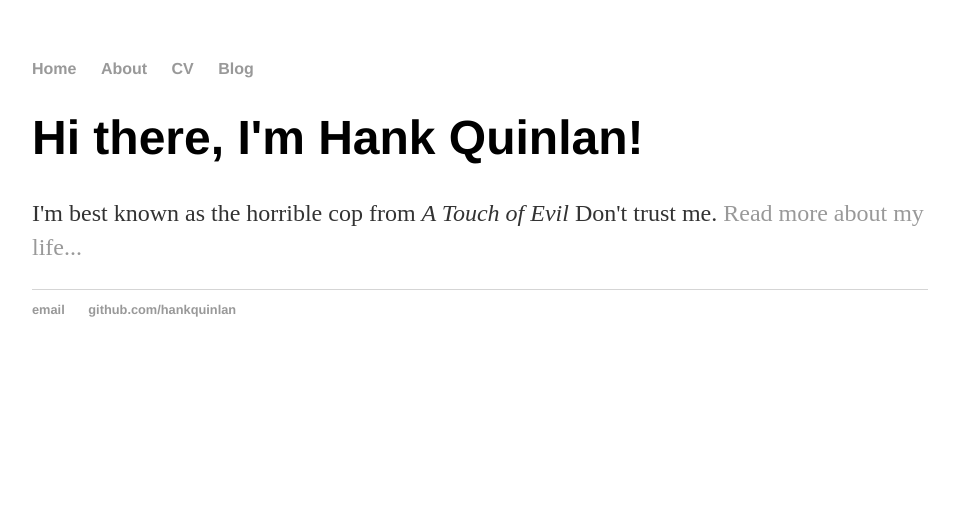
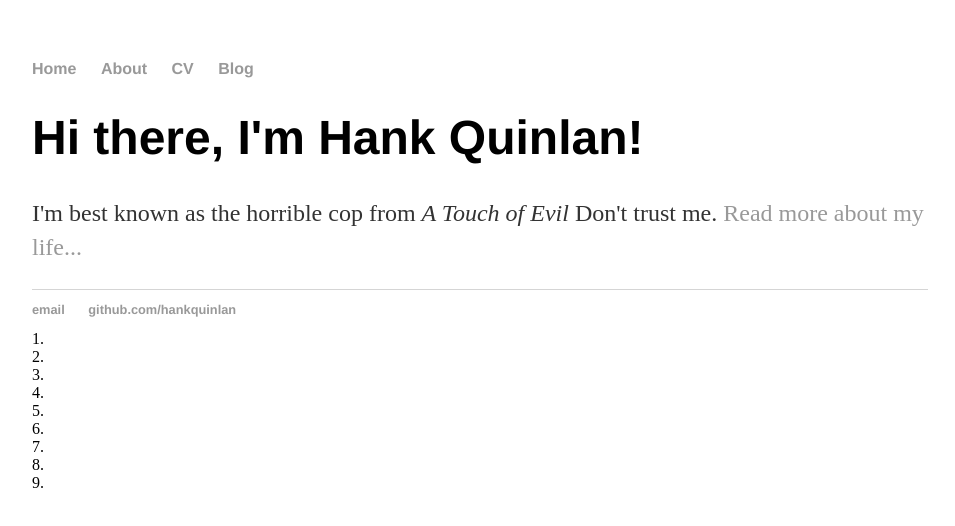
Before and after one commit to sickwrangler/my_cv.github.io, a plain HTML site: page index.html in a window 1280 px wide. Shown: the whole page, without its empty margins (160-1115 px from the left). Drawn offline with Linux system fonts and the light colour scheme; files that its build step writes are made by us from their sources.

Commit message:
Start creating grid

```diff
--- a/index.html
+++ b/index.html
@@ -27,4 +27,16 @@
 			</ul>
 		</footer>
 	</body>
+
+	<div class = "container">
+		<div class="cell cell-1">1.</div>
+		<div class="cell cell-2">2.</div>
+		<div class="cell cell-3">3.</div>
+		<div class="cell cell-4">4.</div>
+		<div class="cell cell-5">5.</div>
+		<div class="cell cell-6">6.</div>
+		<div class="cell cell-7">7.</div>
+		<div class="cell cell-8">8.</div>
+		<div class="cell cell-9">9.</div>
+	</div>
 </html>
```
